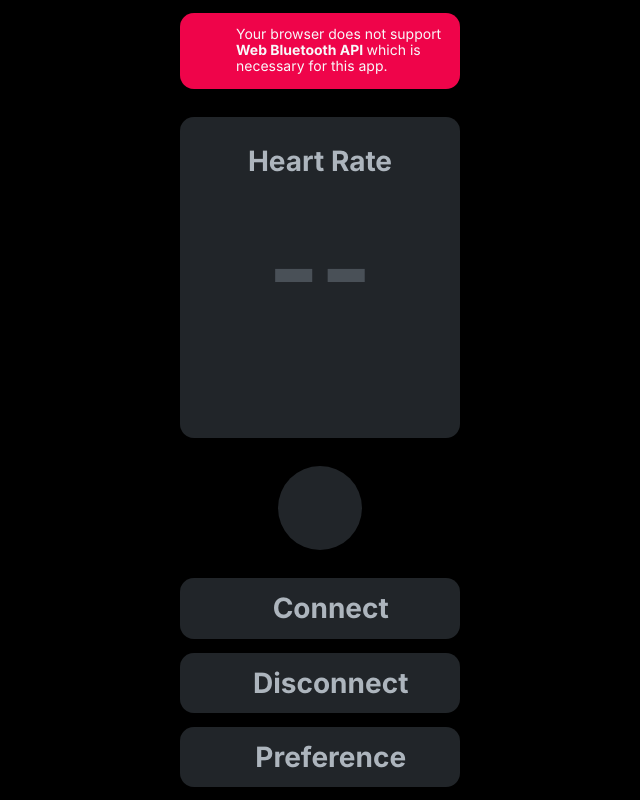
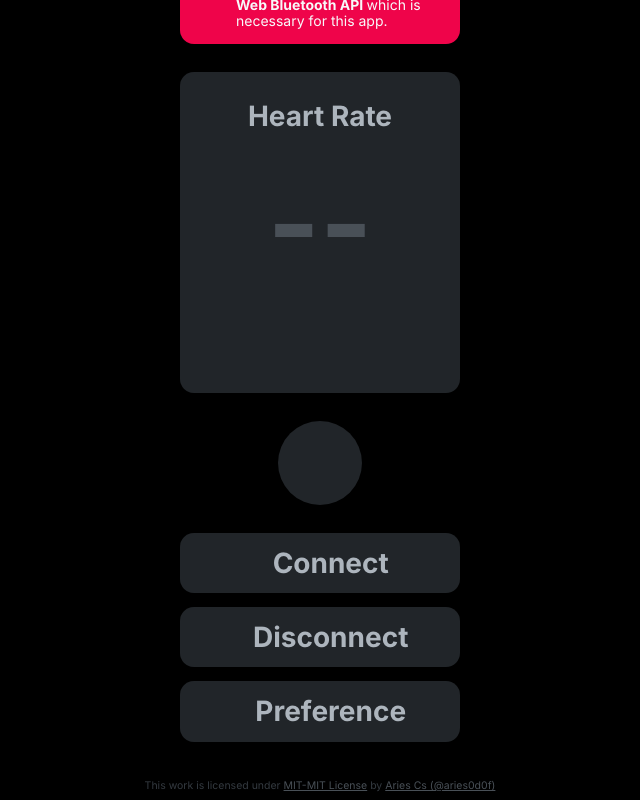
Before and after one commit to Aries0d0f/Web-BLE-Heart-Rate-Zone-Monitor, a Vue app: page / in a window 1280 px wide. Shown: the whole page, without its empty margins (320-960 px from the left). Built offline with nearby package versions, Linux system fonts and the light colour scheme; some icons are missing.

Commit message:
feat(view): Add copyright info on footer.

```diff
--- a/src/App.vue
+++ b/src/App.vue
@@ -64,7 +64,10 @@ const setupTimerHooksHandler = (hooks: TimerHooks) => {
         </template>
         <template v-else-if="status === BluetoothStatus.DISABLED">
           <Icon :class="$style.icon" icon="fa6-solid:circle-xmark" />
-          <p>No Bluetooth available on this platform. Check if it is disabled on the system.</p>
+          <p>
+            No Bluetooth available on this platform. Check if it is disabled on
+            the system.
+          </p>
         </template>
         <template v-else>
           <Icon :class="$style.icon" icon="fa6-solid:circle-xmark" />
@@ -97,6 +100,30 @@ const setupTimerHooksHandler = (hooks: TimerHooks) => {
       <Monitor :meters feature="HEART_RATE" />
     </div>
     <Controller :timer :on-show-preference />
+    <footer :class="[$style.wrapper, $style.flex, $style.vertical]">
+      <p>
+        This work is licensed under
+        <a
+          href="https://github.com/Aries0d0f/Web-BLE-Heart-Rate-Zone-Monitor/blob/main/LICENSE"
+          target="_blank"
+          rel="noopener"
+          >MIT-MIT License</a
+        >
+        by
+        <a href="https://aries0d0f.me" target="_blank" rel="noopener"
+          >Aries Cs (@aries0d0f)</a
+        >
+      </p>
+      <a
+        href="https://github.com/Aries0d0f/Web-BLE-Heart-Rate-Zone-Monitor"
+        title="View on GitHub"
+        target="_blank"
+        rel="noopener"
+        aria-label="View on GitHub"
+      >
+        <Icon icon="fa-brands:github" />
+      </a>
+    </footer>
   </main>
   <div
     @click.self.passive="onShowPreference.set(false)"
@@ -145,6 +172,32 @@ const setupTimerHooksHandler = (hooks: TimerHooks) => {
 
     @media screen and (width < 320px) {
       font-size: 24px;
+    }
+
+    footer {
+      --wrapper-gap: 0.125em;
+
+      text-align: center;
+      font-size: 0.75em;
+      color: var(--color-gray-800);
+
+      p {
+        font-size: 0.5em;
+
+        &:hover {
+          color: var(--color-gray-700);
+        }
+      }
+
+      a {
+        font-size: 1em;
+        white-space: nowrap;
+        color: var(--color-gray-700);
+
+        &:hover {
+          color: var(--color-gray-500);
+        }
+      }
     }
   }
 
```
